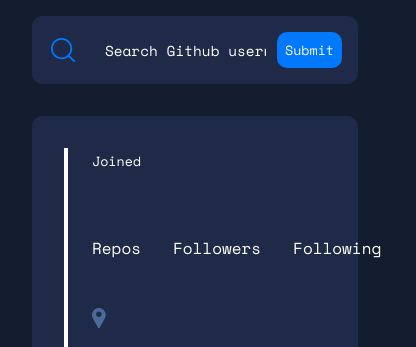
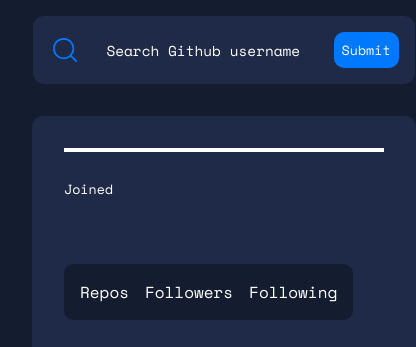
Before and after one commit to TheCoderGuru/github-user-search-app, a website: page src/index.html in a window 390 px wide. Shown: the part 80-427 px from the top of the page, 416 px wide, since content can reach past the window. Drawn offline with nearby package versions, Linux system fonts and the light colour scheme; files that its build step writes are made by us from their sources.

Commit message:
Finished making changes to the desktop and mobile version

```diff
--- a/public/script.js
+++ b/public/script.js
@@ -48,5 +48,5 @@
 });
 
 lighttoggle.addEventListener('click', () => {
-  document.classList.add('.dark-mode');
+  document.body.classList.toggle('dark-mode');
 })
--- a/src/index.html
+++ b/src/index.html
@@ -34,6 +34,7 @@
           </div>
         </div>
       </div>
+      <div class="centered">
         <div class="input__group">
           <img
             class="input__group__search"
@@ -106,6 +107,7 @@
             </div>
           </div>
         </div>
+      </div>
     </main>
     <script src="./script.js"></script>
   </body>
--- a/src/sass/style.scss
+++ b/src/sass/style.scss
@@ -57,6 +57,11 @@
   }
 }
 
+.centered{
+  display: grid;
+  place-items: center;
+}
+
 input {
   color: white;
   padding-left: 1em;
@@ -68,6 +73,7 @@
   padding: 1em;
   display: flex;
   gap: 0.7em;
+  width: 50em;
   border-radius: 0.7em;
   margin: 2em;
   background-color: #1e2a47;
@@ -107,11 +113,13 @@
   flex-direction: row;
   background-color: $input-background;
   margin-inline: 2em;
+  width: 50em;
   padding: 2em;
   border-radius: 0.7em;
 
   &__user-avatar img {
     width: auto;
+    shape-outside: circle(50%);
     height: 70px;
   }
 
@@ -137,7 +145,11 @@
 .flex-row {
   display: flex;
   flex-direction: row;
-  gap: 2em;
+  gap: 5em;
+  background-color: #141D2F;
+  padding: 1em;
+  border-radius: .6em;
+  width: fit-content;
   margin-top: 3em;
 }
 
@@ -157,3 +169,28 @@
 .description {
   margin-top: 1em;
 }
+
+
+@media screen and ( max-width: 600px) {
+  .input__group__field{
+    width: 16em;
+  }
+
+  .input__group{
+    width: fit-content;
+  }
+
+  .flex-row{
+    gap: 1em;
+    width: fit-content;
+    margin-inline: 0;
+  }
+  .result{
+    flex-direction: column;
+    width: 24em;
+  }
+
+  .description{
+    width: 22em;
+  }
+}
--- a/src/script.js
+++ b/src/script.js
@@ -48,5 +48,5 @@
 });
 
 lighttoggle.addEventListener('click', () => {
-  document.classList.add('.dark-mode');
+  document.body.classList.toggle('dark-mode');
 })
```
Also changed, not shown: public/index.html (+2 -0 lines), public/css/style.css. Lines whose indentation alone changed are shown as unchanged.
